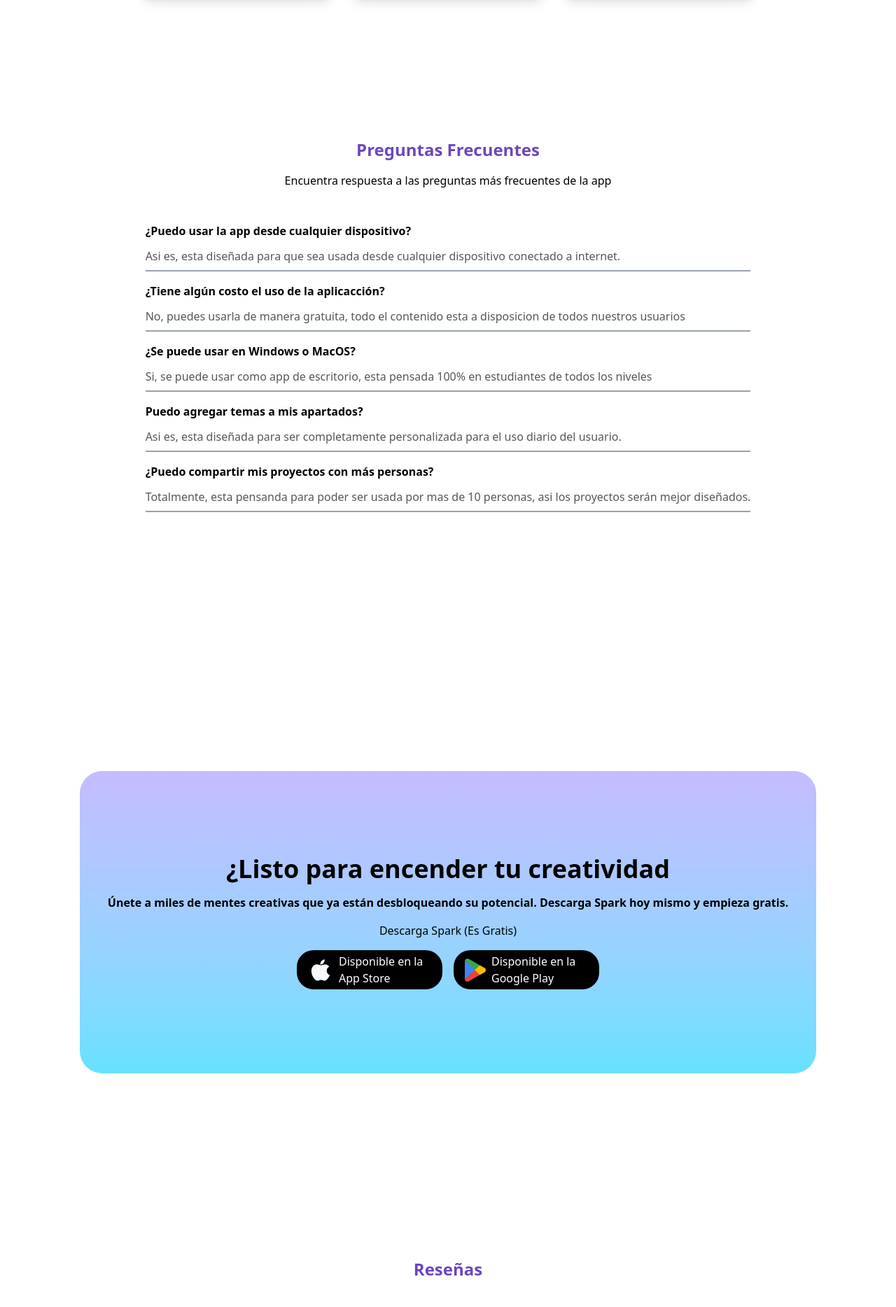
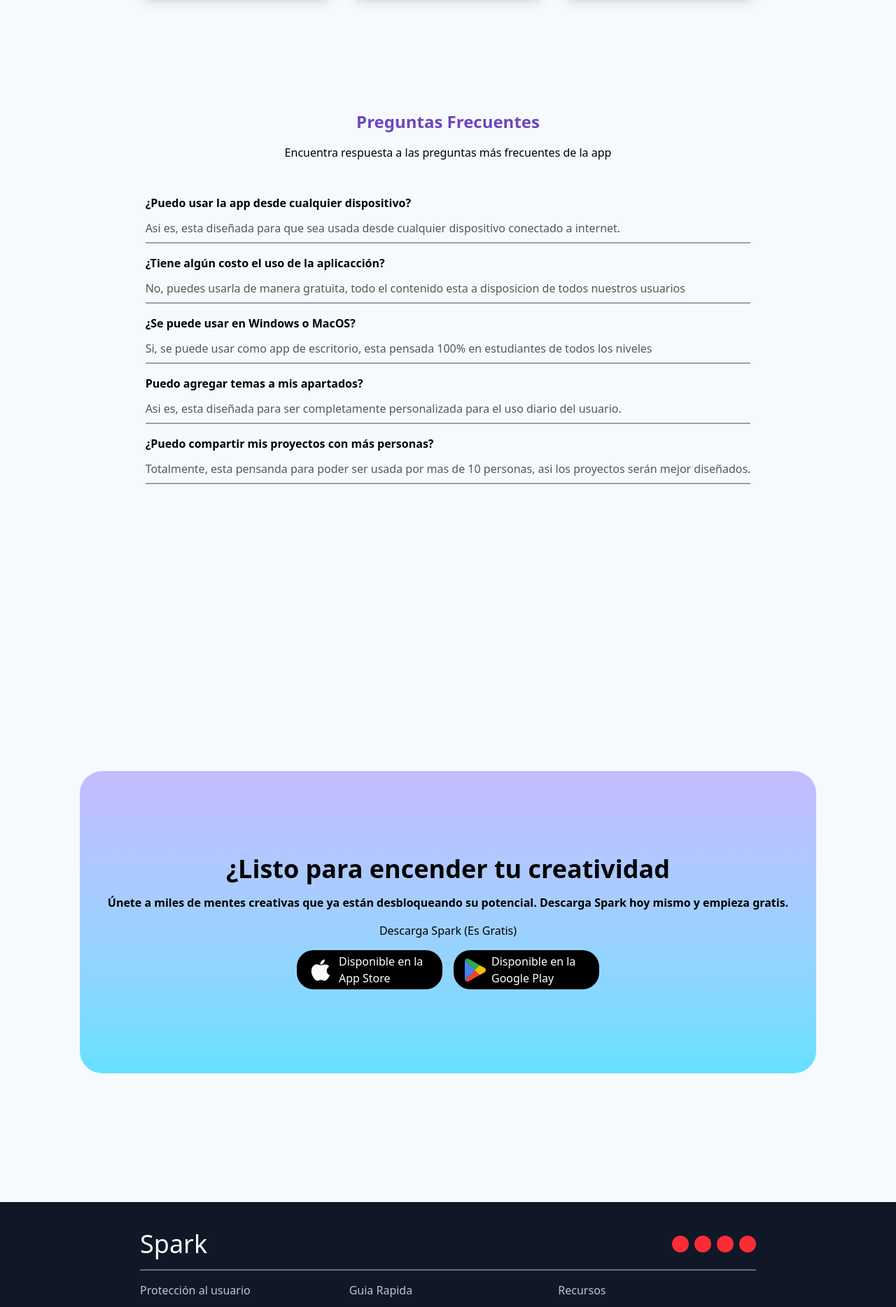
Before and after one commit to saul-gustavo/Landing-Page-App, a React (Vite) app: page / in a window 1280 px wide. Shown: the part 1510-3378 px from the top of the page at 70% size. Built offline with nearby package versions, Linux system fonts and the light colour scheme.

Commit message:
Se modifico el diseño Se descarto el componente Reviews

```diff
--- a/src/App.jsx
+++ b/src/App.jsx
@@ -2,16 +2,14 @@
 import About from "./components/About";
 import FAQs from "./components/FAQs";
 import CTA from "./components/CTA";
-import Reviews from "./components/Reviews";
 import Footer from "./components/Footer";
 function App() {
   return (
-    <main>
+    <main className="bg-main-bg">
       <Hero />
       <About />
       <FAQs />
       <CTA />
-      <Reviews />
       <Footer />
     </main>
   );
--- a/src/components/FAQs.jsx
+++ b/src/components/FAQs.jsx
@@ -2,7 +2,7 @@
 
 export default function FAQs() {
   return (
-    <section className="px-4 lg:px-30 min-h-screen flex flex-col items-center gap-4 py-20">
+    <section className="px-4 lg:px-30 min-h-screen flex flex-col items-center gap-4 py-10">
       <div className="mb-8">
         <h3 className="text-titles text-center text-2xl font-bold mb-4">
           Preguntas Frecuentes
--- a/src/components/Footer.jsx
+++ b/src/components/Footer.jsx
@@ -45,7 +45,7 @@
   };
 
   return (
-    <footer className="px-4 py-10 lg:px-30 xl:px-50 bg-black">
+    <footer className="px-4 py-10 lg:px-30 xl:px-50 bg-footer-bg">
       <div className="text-white pb-4 border-line-footer border-b-2 w-full flex flex-col gap-4 md:flex-row items-center md:justify-between">
         <h1 className="text-3xl lg:text-4xl text-center md:text-left">Spark</h1>
         <div className="flex gap-2" id="redes">
--- a/src/index.css
+++ b/src/index.css
@@ -1,6 +1,8 @@
 @import "tailwindcss";
 
 @theme {
+  --color-main-bg: #f7fafc;
+  --color-footer-bg: #101828;
   --color-titles: #6b46c1;
   --color-bor-card: #9acdff;
   --color-btn: #59a8f8;
```
